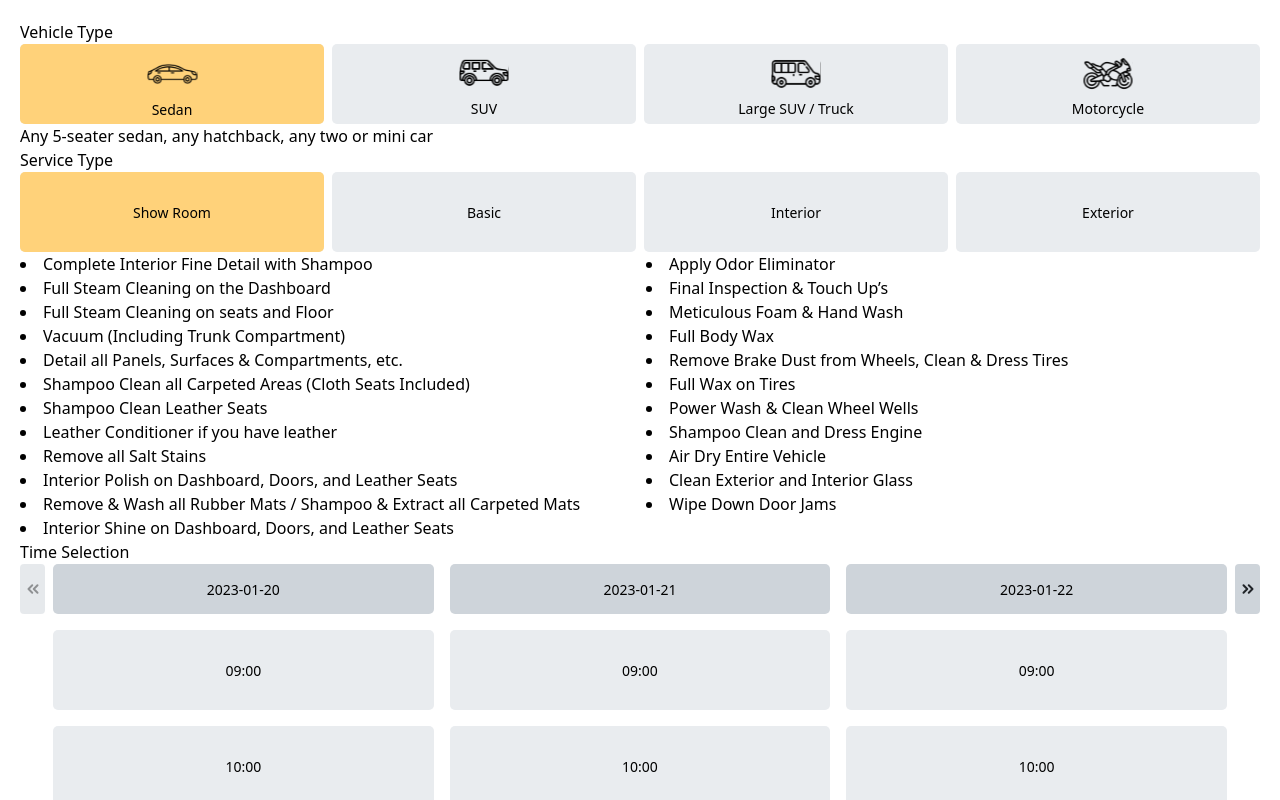
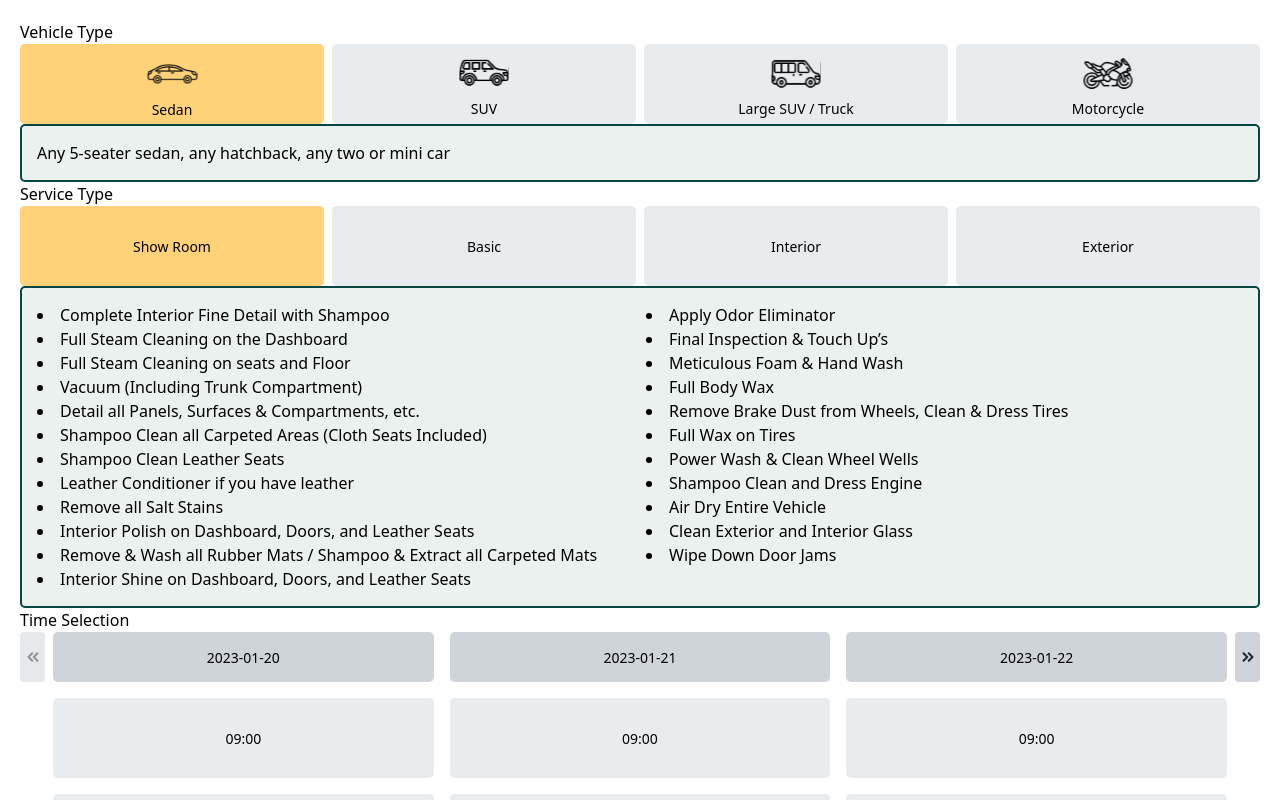
Before and after one commit to hannah-habibpour/jayplus, a React (Create React App) app: page / in a window 1280 px wide. Shown: the top 800 px of the page. Built offline with nearby package versions, Linux system fonts and the light colour scheme.

Commit message:
Styled the TypeDescription component

```diff
--- a/src/components/booking/shared/TypeDescription.jsx
+++ b/src/components/booking/shared/TypeDescription.jsx
@@ -1,6 +1,15 @@
 function TypeDescription({ description }) {
+
+  const descriptionStyle = {
+    background: process.env.REACT_APP_DESCRIPTION_CARD_BACKGROUND_COLOR,
+    borderStyle: "solid",
+    borderColor: process.env.REACT_APP_DESCRIPTION_CARD_BORDER_COLOR,
+    borderWidth: "2px",
+    borderRadius: "5px",
+    padding: "15px",
+  }
   return (
-    <div>{description}</div>
+    <div style={descriptionStyle}>{description}</div>
   )
 }
 
```
Also changed, not shown: 1 other file (tests, documents, lock files or other folders).
